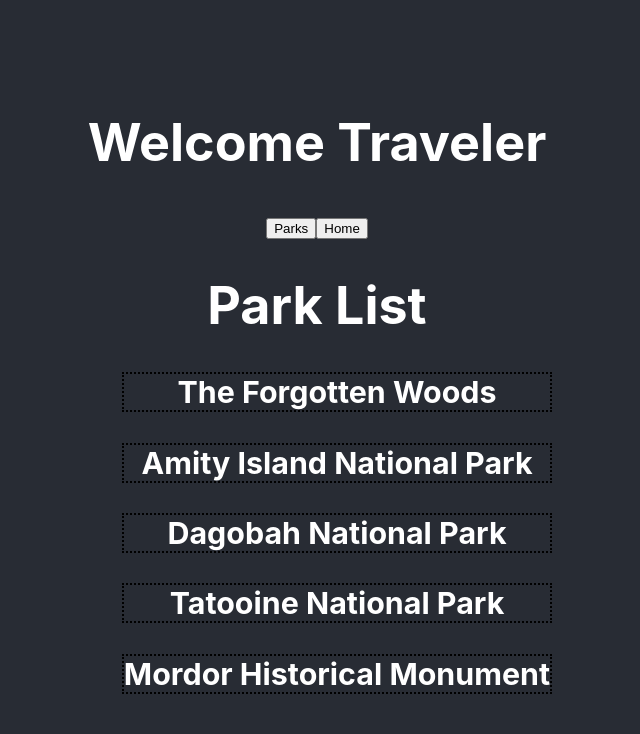
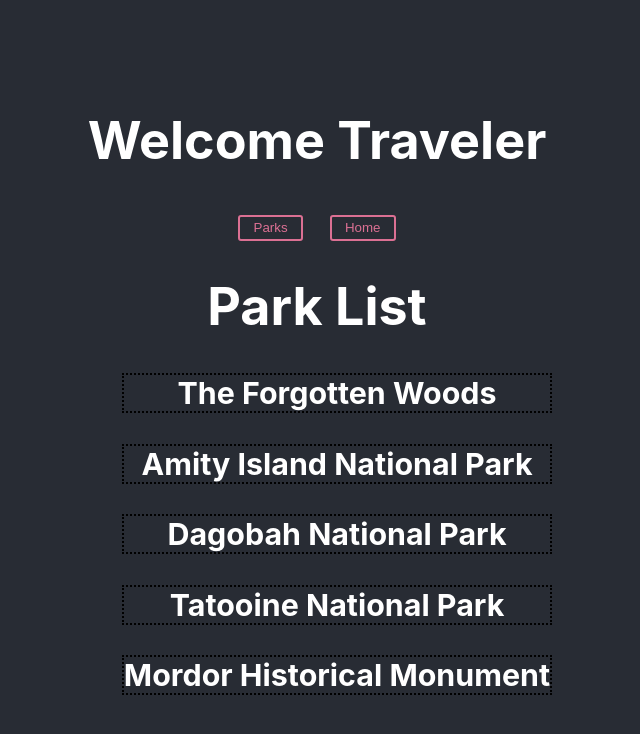
Before and after one commit to developingdina/magiparks, a React (Create React App) app: page /parks in a window 1280 px wide. Shown: the top 734 px of the page, without its empty margins (323-963 px from the left). Built offline with nearby package versions, Linux system fonts and the light colour scheme.

Commit message:
Adds styled components

```diff
--- a/package.json
+++ b/package.json
@@ -11,6 +11,7 @@
     "react-dom": "^17.0.2",
     "react-router-dom": "^6.2.1",
     "react-scripts": "5.0.0",
+    "styled-components": "^5.3.3",
     "web-vitals": "^2.1.3"
   },
   "scripts": {
--- a/src/components/Button.js
+++ b/src/components/Button.js
@@ -1,12 +1,15 @@
 //Button that will add a new component based on a list
 import React from "react";
+import styled from "styled-components"
+
+const Button = styled.button`
+background: transparent;
+border-radius: 3px;
+border: 2px solid palevioletred;
+color: palevioletred;
+margin: 0 1em;
+padding: 0.25em 1em;
+`
 
 
-export default function Button(props){
-
-    return(
-        <div>
-
-        </div>
-    )
-}
+export default Button;
--- a/src/components/Navbar.js
+++ b/src/components/Navbar.js
@@ -1,5 +1,6 @@
 import React from "react";
 import { NavLink } from "react-router-dom";
+import Button from "./Button";
 
 export default function Navbar(){
 
@@ -7,11 +8,11 @@ export default function Navbar(){
     return(
         <div>
             <NavLink to="/parks">
-                <button>Parks</button>
+                <Button>Parks</Button>
             </NavLink>
 
             <NavLink to="/home">
-                <button>Home</button>
+                <Button>Home</Button>
             </NavLink>
         </div>
     )
```
Also changed, not shown: 1 other file (tests, documents, lock files or other folders).
